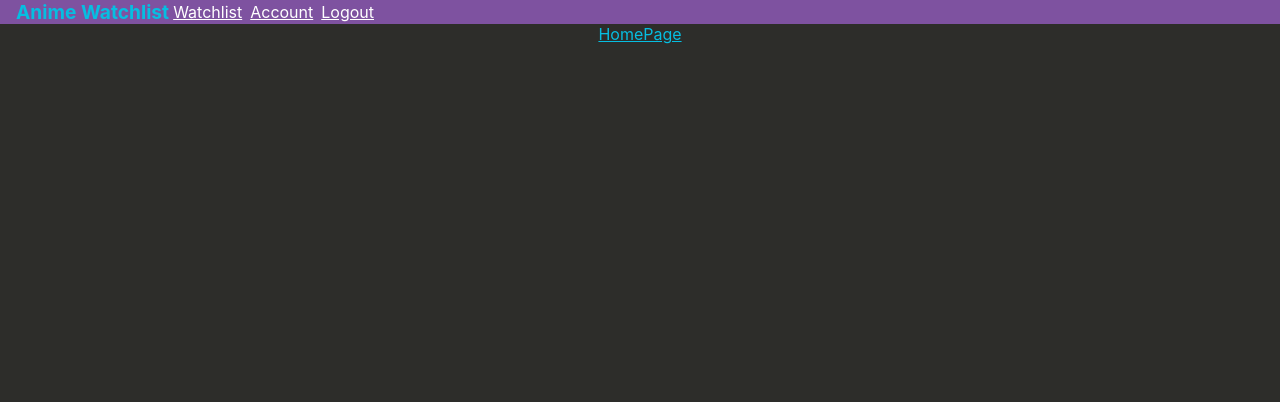
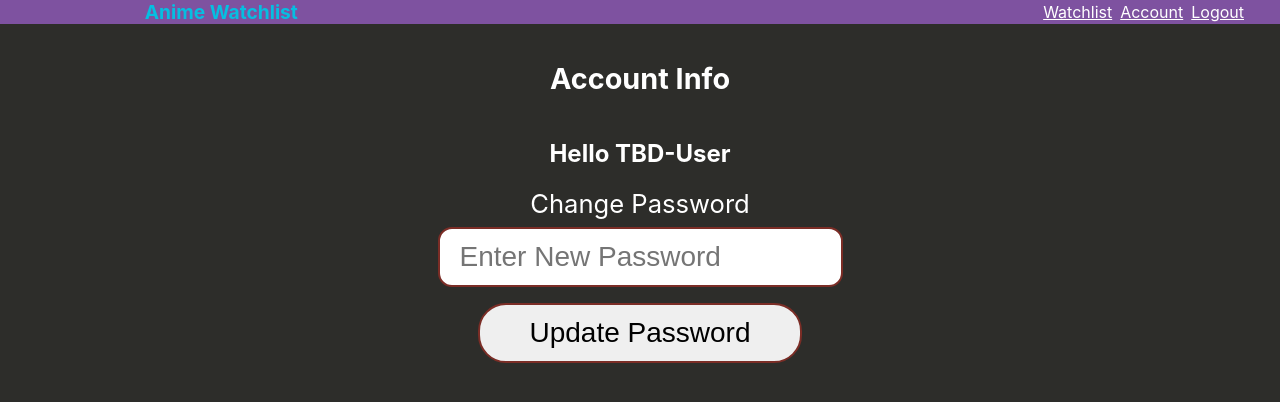
Before and after one commit to AntonyQDamico/anime-watchlist, a React (Create React App) app: page /account in a window 1280 px wide. Shown: the top 402 px of the page. Built offline with nearby package versions, Linux system fonts and the light colour scheme.

Commit message:
fixed navbar and updated login look

```diff
--- a/src/Account/Account.css
+++ b/src/Account/Account.css
@@ -0,0 +1,5 @@
+.account-area {
+  display: grid;
+  grid-template-columns: minmax(315px, 1fr);
+  justify-items: center;
+}
--- a/src/Account/Account.js
+++ b/src/Account/Account.js
@@ -1,9 +1,40 @@
+import "../App/App.css";
 import "./Account.css";
+import { useState } from "react";
 
 function Account() {
+  const [password, setPassword] = useState("");
+
+  function handlePassChange(event) {
+    setPassword(event.target.value);
+  }
+
+  function handleSubmit(event) {
+    event.preventDefault();
+    console.log("Well, it worked! Account Edition");
+    setPassword("");
+  }
+
   return (
-    <div className="nav">
-      <a href="./">HomePage</a>
+    <div className="content-area">
+      <section className="account-area">
+        <h1>Account Info</h1>
+        <h2>Hello TBD-User</h2>
+        <form onSubmit={handleSubmit}>
+          <label htmlFor="password">Change Password</label>
+          <br />
+          <input
+            type="password"
+            placeholder="Enter New Password"
+            name="password"
+            value={password}
+            onChange={handlePassChange}
+            required
+          />
+          <br />
+          <input type="submit" value="Update Password" />
+        </form>
+      </section>
     </div>
   );
 }
--- a/src/App/App.css
+++ b/src/App/App.css
@@ -11,3 +11,7 @@
   background-color: var(--main-background-color);
   min-height: 100vh;
 }
+.content-area {
+  display: grid;
+  grid-template-columns: minmax(315px, 1fr);
+}
--- a/src/Login/Login.css
+++ b/src/Login/Login.css
@@ -1,10 +1,10 @@
 .login-area {
-  background-color: var(--accent-white);
-  color: var(--main-background-color);
   padding: 0em 1.5em 1.5em 1.5em;
   display: grid;
   grid-template-columns: minmax(315px, 1fr);
   justify-items: center;
+  border: 2px solid var(--accent-white);
+  border-radius: 0.5em;
 }
 h1 {
   font-size: 1.8em;
--- a/src/Navbar/Navbar.css
+++ b/src/Navbar/Navbar.css
@@ -1,8 +1,9 @@
 .navbar {
   background-color: var(--banner-color);
+  display: grid;
+  grid-template-columns: 1fr 2fr;
   z-index: 999;
   width: 100%;
-  display: flex;
 }
 .logo-name {
   color: var(--accent-blue);
@@ -10,11 +11,12 @@
   margin-left: 1rem;
   font-size: larger;
   font-weight: bold;
+  justify-content: center;
 }
 nav {
   margin-right: 2em;
   display: flex;
-  grid-column: 3 / span 1;
+  grid-column: 2 / span 1;
   align-items: center;
   justify-content: flex-end;
 }
```
